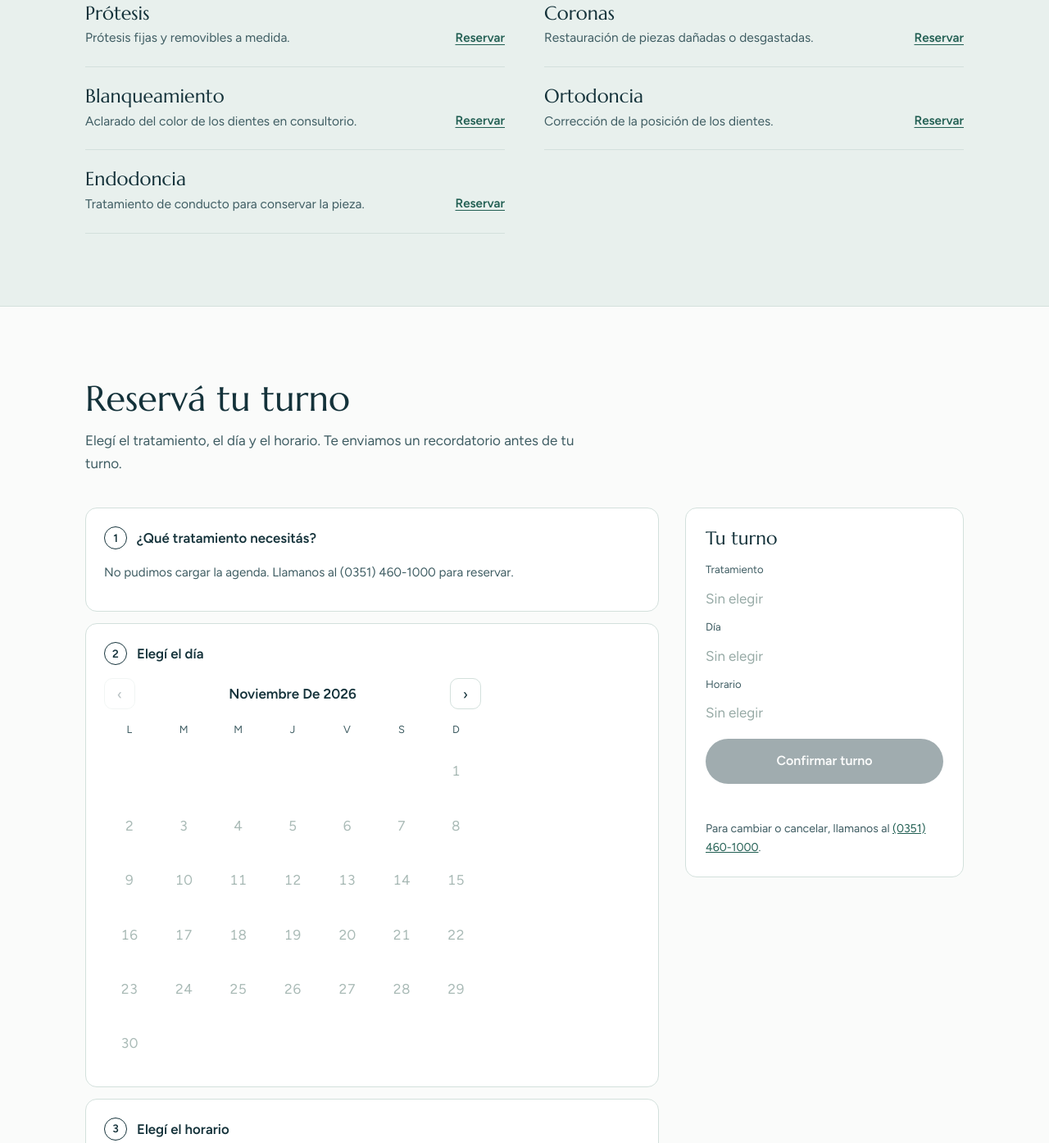
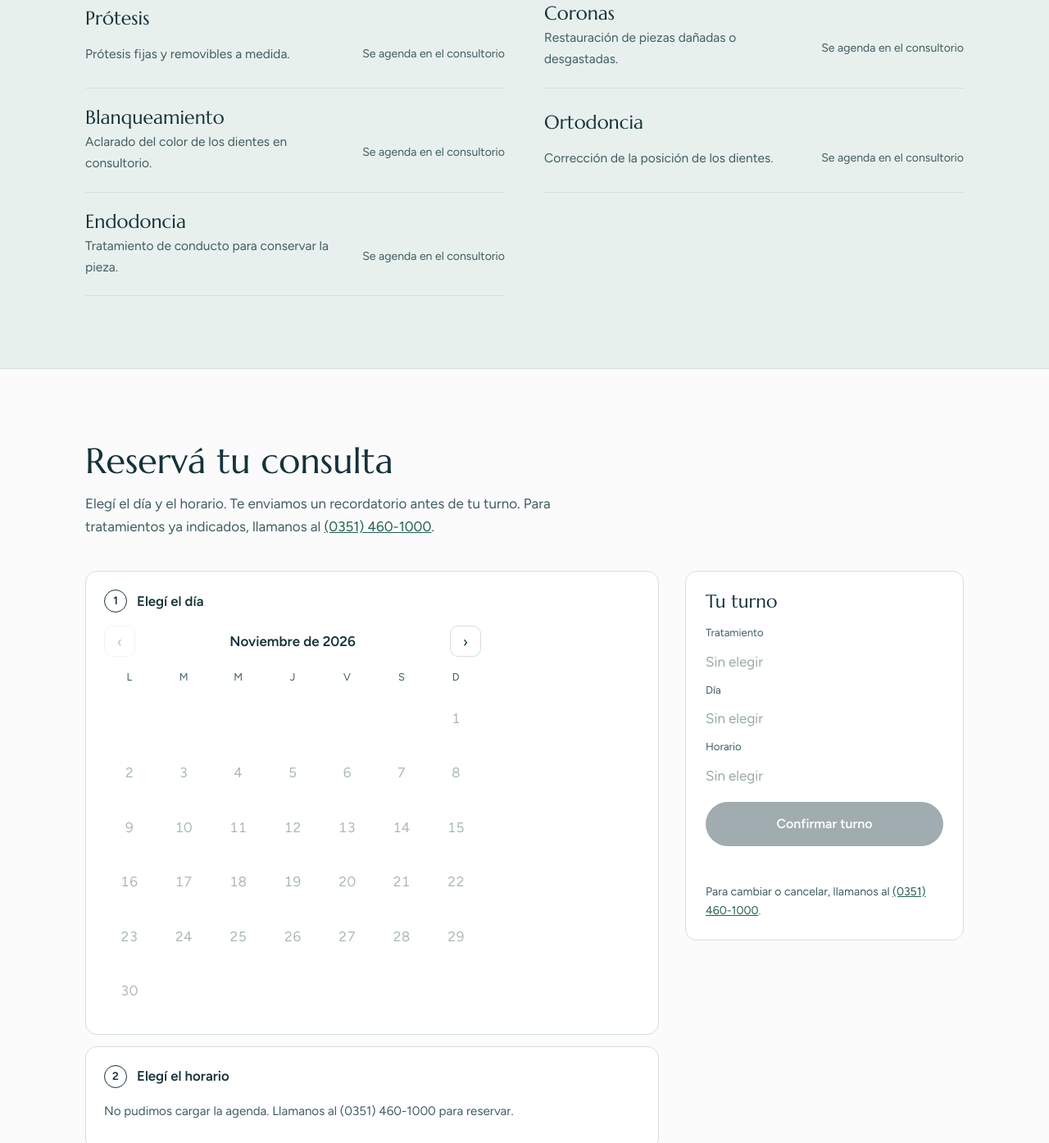
Before and after one commit to magesteticadental/magesteticadental.github.io, a plain HTML site: page index.html in a window 1280 px wide. Shown: the part 1651-3045 px from the top of the page at 82% size. Drawn offline with Linux system fonts and the light colour scheme; no server answers.

Commit message:
Add files via upload

```diff
--- a/index.html
+++ b/index.html
@@ -51,7 +51,8 @@ nav .wrap{display:flex;align-items:center;gap:28px;height:68px}
 .btn.ghost:hover{background:var(--ink);color:var(--porc)}
 nav .btn{white-space:nowrap}
 @media(max-width:820px){.links{display:none}nav .btn{margin-left:auto;padding:9px 16px;font-size:.9rem}}
-@media(max-width:400px){.logo{font-size:1.05rem}}
+@media(max-width:400px){.logo{font-size:1.05rem}.wrap{padding:0 16px}.step{padding:16px 12px}.day{min-height:0}.grid{gap:3px}}
+@media(max-width:360px){nav .btn{display:none}}
 
 /* hero */
 .hero{padding:72px 0 80px;border-bottom:1px solid var(--line)}
@@ -100,11 +101,12 @@ section.blk{padding:88px 0}
 .svc p{grid-column:1;margin:0;color:var(--ink2);font-size:.97rem}
 .svc .dur{grid-column:2;grid-row:1;color:var(--ink2);font-size:.9rem;font-variant-numeric:tabular-nums}
 .svc button{grid-column:2;grid-row:2;background:none;border:0;padding:0;color:var(--acc2);font-weight:600;font-size:.95rem;text-decoration:underline;text-underline-offset:3px}
+.svc .nota{grid-column:2;grid-row:2;color:var(--ink2);font-size:.88rem;text-align:right}
 @media(max-width:760px){.svc{grid-template-columns:1fr}}
 
 /* reserva */
 #reserva{border-top:1px solid var(--line)}
-.book{display:grid;grid-template-columns:1fr 340px;gap:32px;align-items:start}
+.book{display:grid;grid-template-columns:minmax(0,1fr) 340px;gap:32px;align-items:start}
 .steps{display:grid;gap:14px}
 .step{background:#fff;border:1px solid var(--line);border-radius:var(--r);padding:22px}
 .step h3{font-family:Figtree,sans-serif;font-weight:600;font-size:1.05rem;display:flex;align-items:center;gap:12px;margin-bottom:16px}
@@ -118,12 +120,14 @@ section.blk{padding:88px 0}
 .chip[aria-pressed="true"],.slot[aria-pressed="true"],.day[aria-pressed="true"]{background:var(--ink);color:var(--porc);border-color:var(--ink)}
 .chip[aria-pressed="true"] small{color:#b9cbc7}
 .cal-head{display:flex;align-items:center;justify-content:space-between;margin-bottom:10px}
-.cal-head b{text-transform:capitalize;font-weight:600}
+.cal-head b{font-weight:600}
+.cal-head b::first-letter{text-transform:uppercase}
+.steps,.step{min-width:0}
 .nav{border:1px solid var(--line);background:#fff;border-radius:10px;width:38px;height:38px;font-size:1.1rem}
 .nav:disabled{opacity:.3;cursor:default}
-.grid{display:grid;grid-template-columns:repeat(7,1fr);gap:5px;text-align:center;max-width:460px}
+.grid{display:grid;grid-template-columns:repeat(7,minmax(0,1fr));gap:5px;text-align:center;max-width:460px}
 .dow{font-size:.8rem;color:var(--ink2);padding:4px 0}
-.day{border:1px solid var(--line);background:#fff;border-radius:10px;aspect-ratio:1;min-height:38px;font-variant-numeric:tabular-nums}
+.day{border:1px solid var(--line);background:#fff;border-radius:10px;aspect-ratio:1;min-height:38px;min-width:0;padding:0;font-variant-numeric:tabular-nums}
 .day:not(:disabled):hover{border-color:var(--ink)}
 .day:disabled{background:transparent;border-color:transparent;color:#a9bab6;cursor:default}
 .blank{visibility:hidden}
@@ -144,7 +148,7 @@ input:focus{outline:none;border-color:var(--ink);box-shadow:0 0 0 3px rgba(44,12
 .summary dd.cap::first-letter{text-transform:uppercase}
 .go{width:100%;padding:14px;font-size:1rem}
 .summary .note{font-size:.88rem;color:var(--ink2);margin:14px 0 0}
-@media(max-width:900px){.book{grid-template-columns:1fr}.summary{position:static}}
+@media(max-width:900px){.book{grid-template-columns:minmax(0,1fr)}.summary{position:static}}
 /* confirmación */
 #done{display:none;max-width:640px}
 #done .step{border-color:var(--acc);padding:32px}
@@ -204,12 +208,12 @@ footer a{color:#cfe0dc}
 </div></section>
 
 <section class="blk" id="servicios"><div class="wrap">
-  <div class="head"><h2>Tratamientos</h2><p>La duración del turno depende del tratamiento. Si no sabés cuál necesitás, empezá con una consulta.</p></div>
+  <div class="head"><h2>Tratamientos</h2><p>El primer paso es una consulta, que podés reservar online. Los tratamientos los agendamos con vos en el consultorio, según lo que necesites.</p></div>
   <ul class="svc" id="svc"></ul>
 </div></section>
 
 <section class="blk" id="reserva"><div class="wrap">
-  <div class="head"><h2>Reservá tu turno</h2><p>Elegí el tratamiento, el día y el horario. Te enviamos un recordatorio antes de tu turno.</p></div>
+  <div class="head"><h2>Reservá tu consulta</h2><p>Elegí el día y el horario. Te enviamos un recordatorio antes de tu turno. Para tratamientos ya indicados, llamanos al <a href="tel:+543514601000">(0351) 460-1000</a>.</p></div>
   <div class="book" id="bookUI">
     <div class="steps">
       <div class="step" id="s1"><h3><span>1</span>¿Qué tratamiento necesitás?</h3><div class="chips" id="procs"><p class="hint">Cargando la agenda…</p></div></div>
@@ -263,6 +267,8 @@ footer a{color:#cfe0dc}
 <script>
 const API="https://script.google.com/macros/s/AKfycbzQF4PmApsxyV4agslhqqQb5m_mzFf73TZ-CjL2mfMlUGOH-HjP5QyVOJ6jo7fyNQb6/exec";
 const PROCS=["Consulta","Implantes","Prótesis","Coronas","Blanqueamiento","Ortodoncia","Endodoncia"];
+/* tratamientos que el paciente puede reservar solo desde la página; el resto lo agenda el consultorio */
+const ONLINE=["Consulta"];
 const DESC={
   "Consulta":"Revisión completa y plan de tratamiento.",
   "Implantes":"Reemplazo de piezas perdidas con implantes.",
@@ -318,9 +324,13 @@ function renderServices(){
     li.innerHTML='<h3></h3><span class="dur"></span><p></p>';
     li.querySelector("h3").textContent=p;li.querySelector("p").textContent=DESC[p]||"";
     li.querySelector(".dur").dataset.p=p;
-    const b=document.createElement("button");b.textContent="Reservar";b.setAttribute("aria-label","Reservar turno de "+p);
-    b.onclick=()=>{pick(p);goTo("reserva")};
-    li.appendChild(b);$("svc").appendChild(li);
+    if(ONLINE.includes(p)){
+      const b=document.createElement("button");b.textContent="Reservar online";b.setAttribute("aria-label","Reservar turno de "+p);
+      b.onclick=()=>{pick(p);goTo("reserva")};li.appendChild(b);
+    }else{
+      const n=document.createElement("span");n.className="nota";n.textContent="Se agenda en el consultorio";li.appendChild(n);
+    }
+    $("svc").appendChild(li);
   });
 }
 function renderDurations(){document.querySelectorAll(".svc .dur").forEach(e=>{const d=DUR[e.dataset.p];e.textContent=d?d+" min":""})}
@@ -346,7 +356,7 @@ function renderNext(){
 function renderProcs(){
   const box=$("procs");box.innerHTML="";
   if(loadErr){box.innerHTML='<p class="hint"></p>';box.firstChild.textContent=loadErr;return}
-  PROCS.filter(p=>DUR[p]).forEach(p=>{
+  PROCS.filter(p=>DUR[p]&&ONLINE.includes(p)).forEach(p=>{
     const b=document.createElement("button");b.className="chip";b.innerHTML=p+' <small>· '+DUR[p]+' min</small>';
     b.setAttribute("aria-pressed",p===proc);b.onclick=()=>pick(p);box.appendChild(b);
   });
@@ -385,7 +395,13 @@ function update(){
   setDD("sTime",start!==null&&proc?hm(start)+" a "+hm(start+DUR[proc])+" h":"");
   $("s1").classList.toggle("ok",!!proc);$("s2").classList.toggle("ok",!!sel);$("s3").classList.toggle("ok",start!==null);
 }
-function renderAll(){renderDurations();renderNext();renderProcs();renderCal();renderSlots();update()}
+function renderAll(){
+  const disp=ONLINE.filter(p=>DUR[p]);
+  if(disp.length===1&&proc!==disp[0]){proc=disp[0];if(sel&&!free(sel).length){sel=null;start=null}}
+  /* con un solo tratamiento online no hace falta el paso de elegirlo */
+  const solo=ONLINE.length===1;$("s1").hidden=solo;
+  ["s2","s3","s4"].forEach((id,i)=>$(id).querySelector("h3 span").textContent=solo?i+1:i+2);
+  renderDurations();renderNext();renderProcs();renderCal();renderSlots();update()}
 
 /* calendario: hora de Córdoba es UTC-3 todo el año */
 function utcStamp(dateKey,mins){
```
